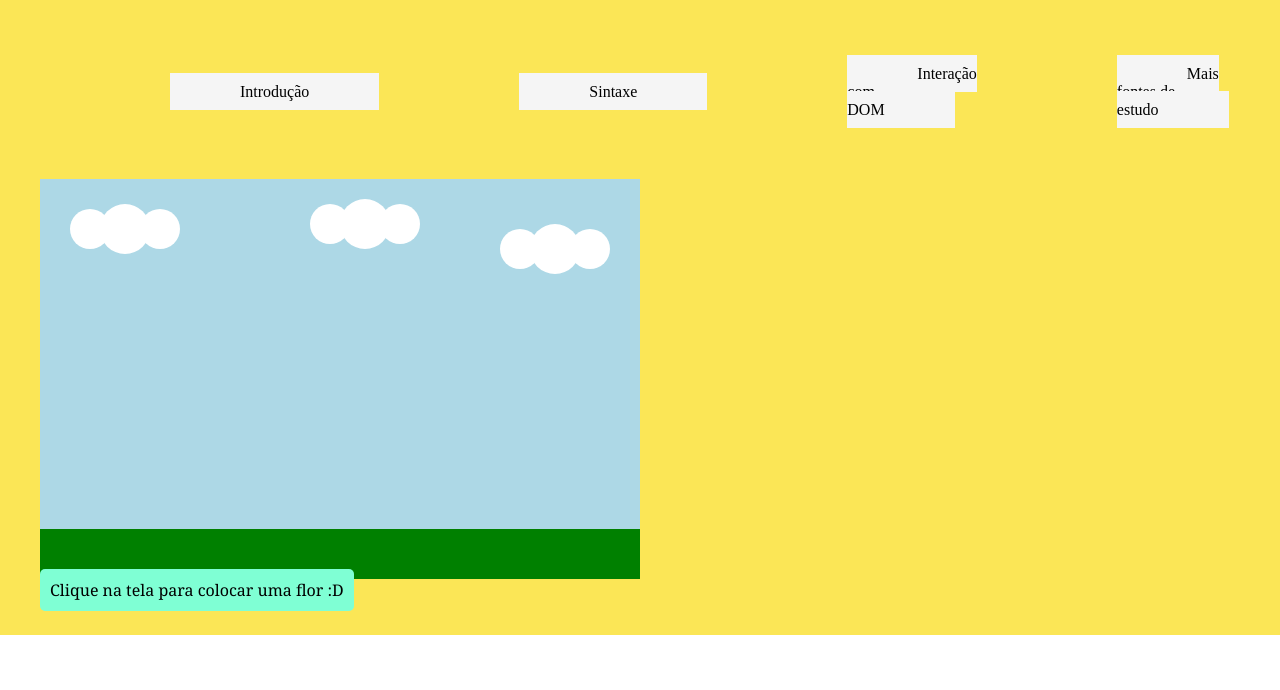
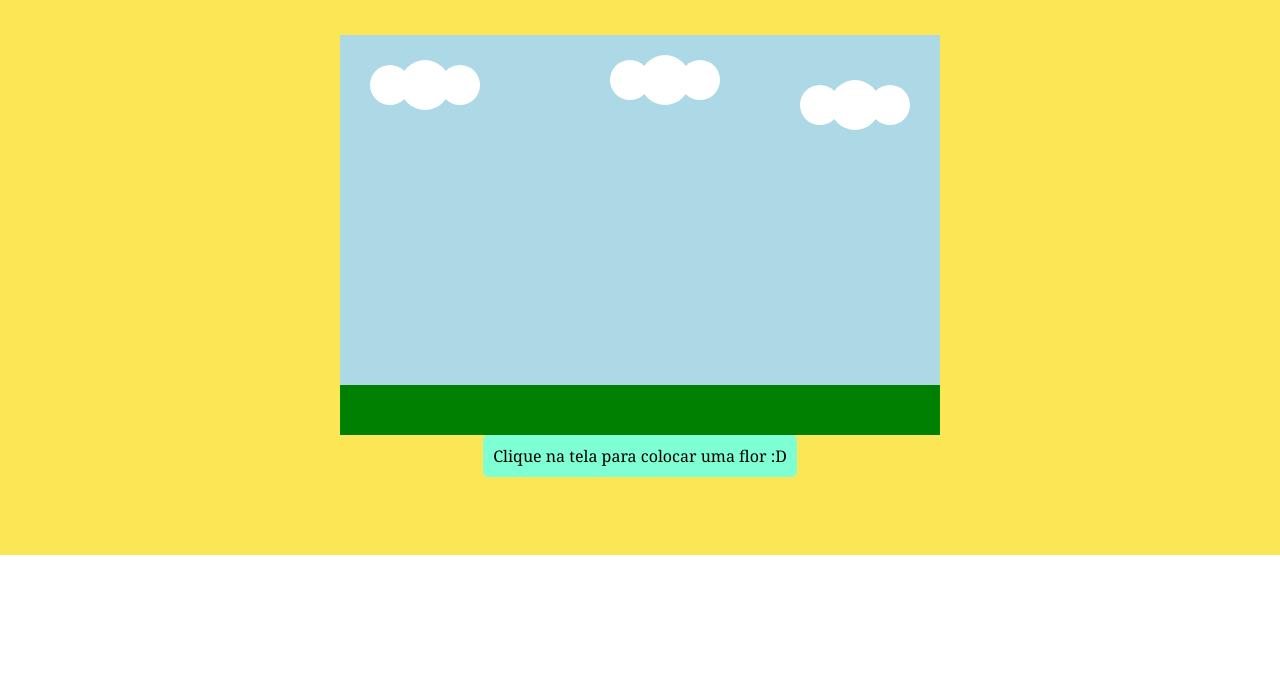
Before and after one commit to MariaCHelena/capacitacao-javascript-orc, a plain HTML site: page index.html in a window 1280 px wide. Shown: the part 110-800 px from the top of the page. Drawn offline with Linux system fonts and the light colour scheme.

Commit message:
removendo header pagina principal

```diff
--- a/assets/index.css
+++ b/assets/index.css
@@ -18,7 +18,7 @@ main{
     background-color: var(--yellow);
     width: 100vw;
     padding: 2.5em;
-    height: 80vh;
+    height: 70vh;
 }
 
 .titulo{
@@ -30,38 +30,9 @@ main{
     margin-top: 1.5em;
 }
 
-.navbar_div{
-    width: 90%;
-    display: flex;
-    align-items: center;
-    margin: 20px auto 50px;
-}
-
-.navbar_links_wrapper{
-    display: flex;
-    align-items: center;
-    flex-grow: 1;
-    flex-direction: row;
-    justify-content: space-around;
-
-    list-style-type: none;
-}
-
-.navbar_links_wrapper li{
-    padding: 10px 70px;
-
-}
-
-.navbar_buttons{
-    color: var(--black);
-    text-decoration: none;
-
-    padding: 10px 70px;
-    background-color: whitesmoke;
-}
-
 canvas {
     display: block;
+    margin: auto;
 }
 
 span {
@@ -71,6 +42,13 @@ span {
     background-color: aquamarine;
 }
 
+div{
+    display: flex;
+    width: 100%;
+    align-items: center;
+    justify-content: center;
+}
+
 img {
     position: fixed;
     bottom: 5px;
--- a/index.html
+++ b/index.html
@@ -10,16 +10,8 @@
 
 <body>
 
-    <h1 class="titulo">Vanilla JavaScript</h1>
+    <h1 class="titulo">Canva - JavaScript</h1>
     <main>
-        <div class="navbar_div">
-            <ul class="navbar_links_wrapper">
-                <li><a href="" class="navbar_buttons">Introdução</a></li>
-                <li><a href="" class="navbar_buttons">Sintaxe</a></li>
-                <li><a href="" class="navbar_buttons">Interação com DOM</a></li>
-                <li><a href="" class="navbar_buttons">Mais fontes de estudo</a></li>
-            </ul>
-        </div>
 
         <canvas width="600" height="400"></canvas>
         <div><span>Clique na tela para colocar uma flor :D</span></div>
```
